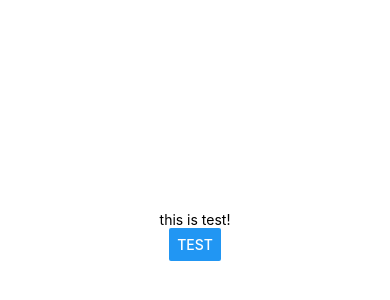
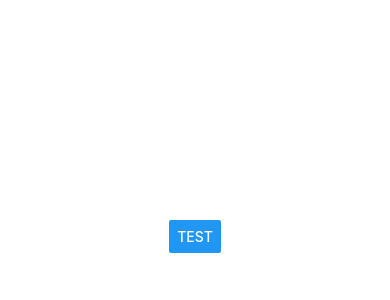
Before and after one commit to petlab-dev/github-usage-training, a React Native app in the folder FE/: screen / in a window 390 px wide. Shown: the part 186-486 px from the top of the page. Built offline with nearby package versions, Linux system fonts and the light colour scheme.

Commit message:
[#14] feat: Delete useless text

```diff
--- a/FE/App.js
+++ b/FE/App.js
@@ -6,7 +6,6 @@ export default function App() {
   return (
     <View style={styles.container}>
       {/*<Text>Open up App.js to start working on your app!</Text>*/}
-      <Text>this is test!</Text>
       <StatusBar style="auto" />
       <Button title="test" />
     </View>
```
